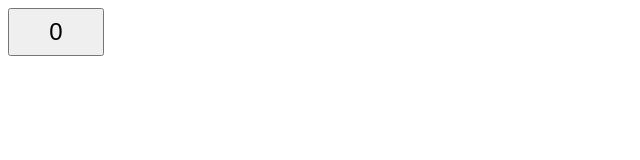
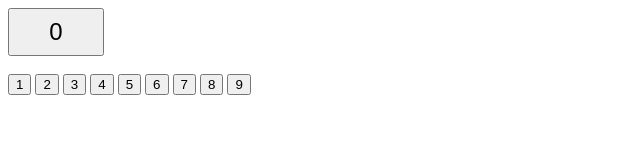
Before and after one commit to minhpham15-dev/10-days-of-JavaScript, a plain HTML site: page day-8/index.html in a window 1280 px wide. Shown: the whole page, without its empty margins (0-640 px from the left). Drawn offline with Linux system fonts and the light colour scheme.

Commit message:
updated solutions of day 8-9

```diff
--- a/day-8/index.html
+++ b/day-8/index.html
@@ -8,9 +8,27 @@
             href="css/button.css"
             type="text/css"
         />
+        <link rel="stylesheet" href="css/buttonContainer.css" />
     </head>
     <body>
         <button id="btn" onclick="inc()">0</button>
+        <br />
+        <br />
+        <div id="btns">
+            <button id="btn1">1</button>
+            <button id="btn2">2</button>
+            <button id="btn3">3</button>
+            <button id="btn4">4</button>
+            <button id="btn5">5</button>
+            <button id="btn6">6</button>
+            <button id="btn7">7</button>
+            <button id="btn8">8</button>
+            <button id="btn9">9</button>
+        </div>
         <script src="js/button.js" type="text/javascript"></script>
+        <script
+            src="js/buttonContainer.js"
+            type="text/javascript"
+        ></script>
     </body>
 </html>
```
